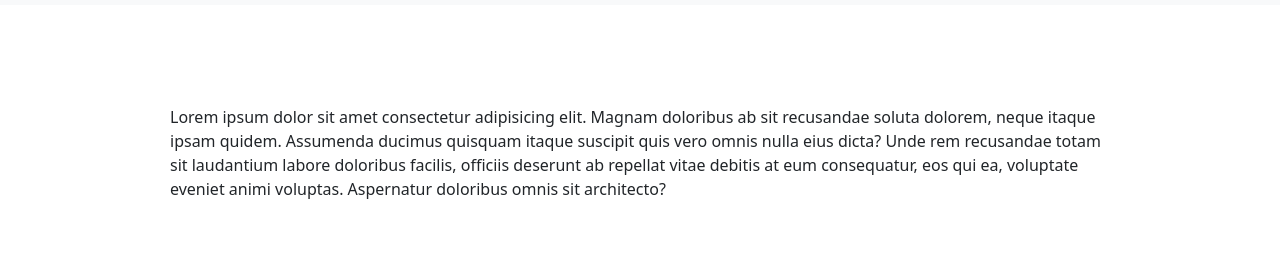
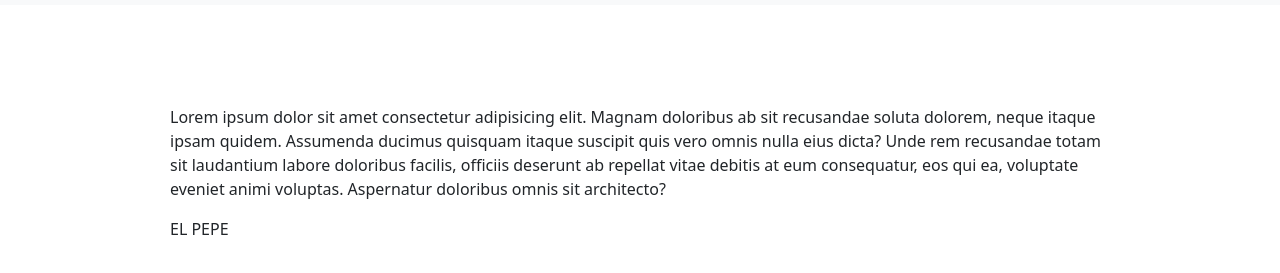
Before and after one commit to NelsonCofre/pepe-tech, a plain HTML site: page index.html in a window 1280 px wide. Shown: the part 51-324 px from the top of the page. Drawn offline with nearby package versions, Linux system fonts and the light colour scheme.

Commit message:
Agregué p

```diff
--- a/index.html
+++ b/index.html
@@ -56,6 +56,12 @@
         eos qui ea, voluptate eveniet animi voluptas. Aspernatur doloribus omnis
         sit architecto?
       </p>
+
+      <p>
+
+        EL PEPE
+
+      </p>
     </div>
   </body>
 </html>
```
